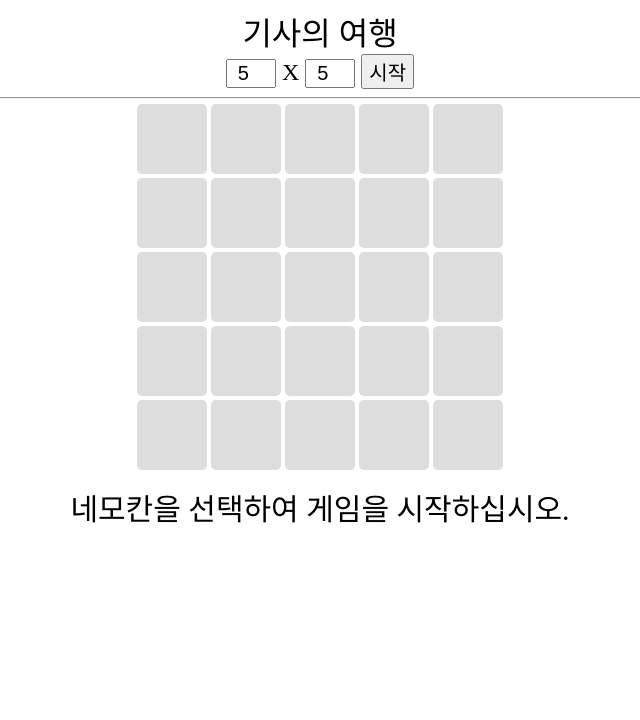
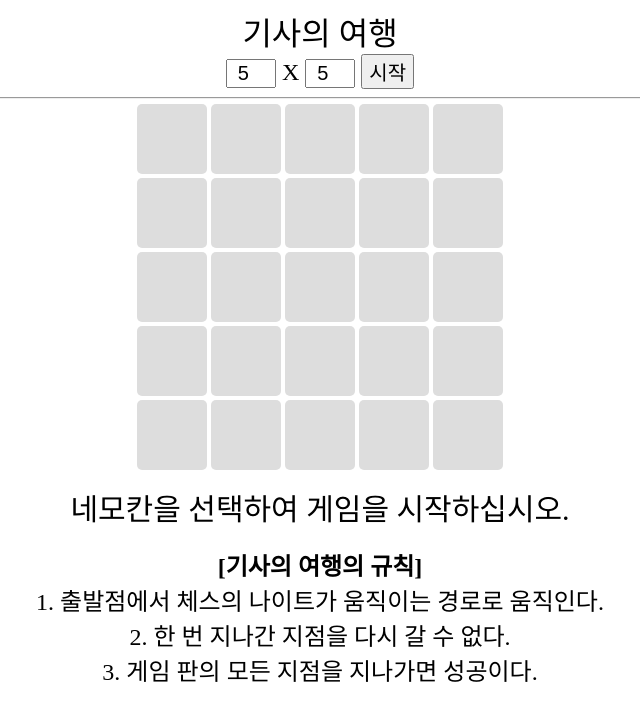
Before and after one commit to hangshik/knights, a plain HTML site: page index.html in a window 1280 px wide. Shown: the whole page, without its empty margins (320-960 px from the left). Drawn offline with Linux system fonts and the light colour scheme.

Commit message:
Add files via upload

```diff
--- a/index.html
+++ b/index.html
@@ -18,5 +18,10 @@
         <hr/>
         <div id="area" style="font-size:30px"></div><br>
         <div id="result" style="font-size:30px">Turn : 0</div>
+        <br><center><font size="5px"><b>[기사의 여행의 규칙]</b><br>
+        1. 출발점에서 체스의 나이트가 움직이는 경로로 움직인다.<br>
+2. 한 번 지나간 지점을 다시  갈 수 없다.<br>
+3. 게임 판의 모든 지점을 지나가면 성공이다.</font></center>
+
     </body>
 </html>
```
